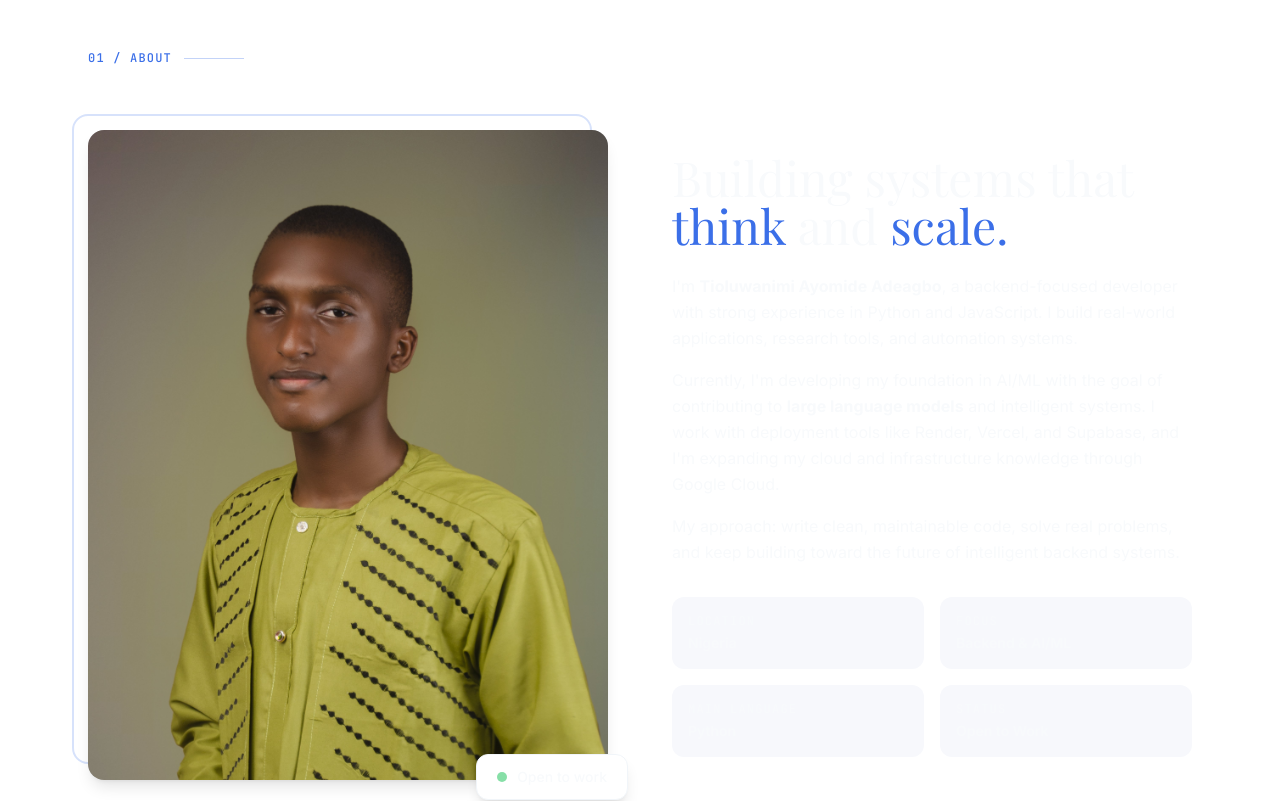
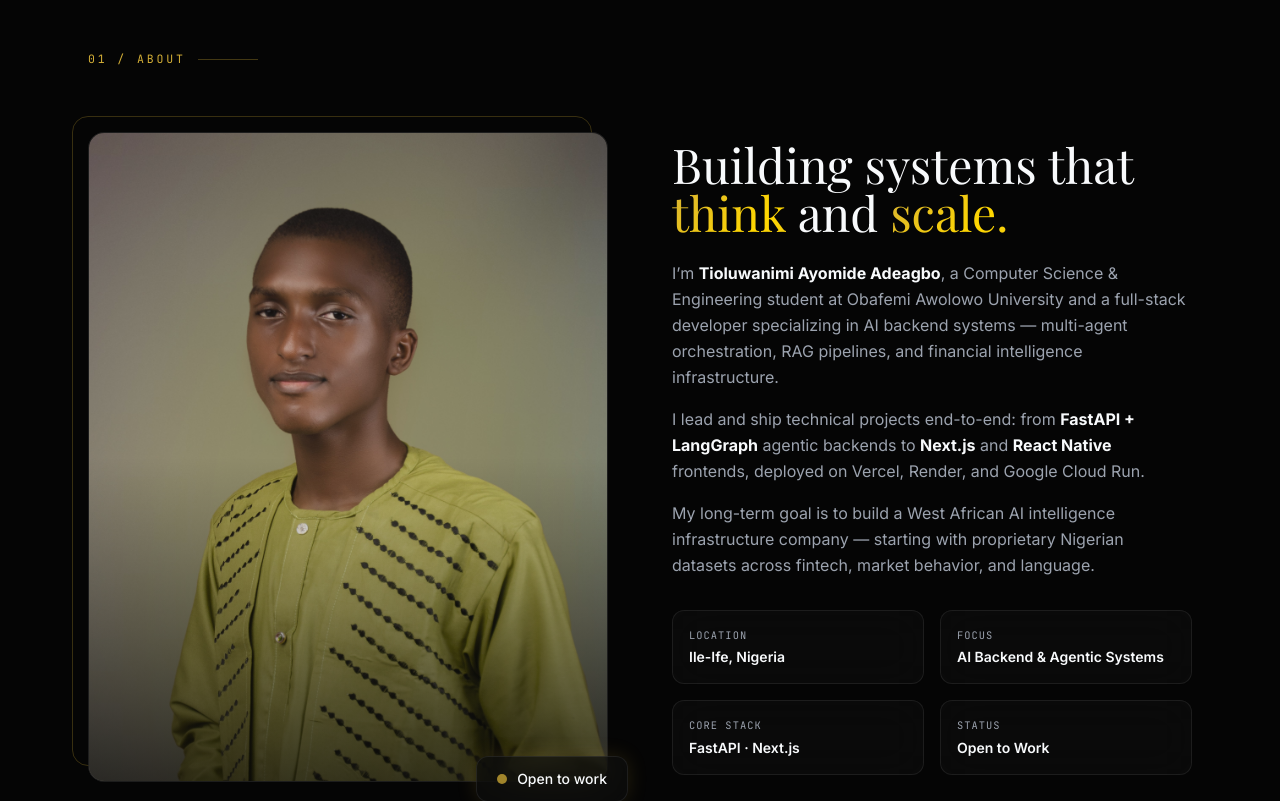
Before and after one commit to Tioluwanim/tioluwanimi-adeagbo-portfollio, a Next.js app: page / in a window 1280 px wide. Shown: the part 940-1741 px from the top of the page. Built offline with nearby package versions, Linux system fonts and the light colour scheme; a web font is replaced by a local one.

Commit message:
Enhance About section layout and text
Refactor About section with improved styling and content.

```diff
--- a/components/About.jsx
+++ b/components/About.jsx
@@ -21,101 +21,74 @@ export default function About() {
   }, [])
 
   return (
-    <section id="about" className="py-28 bg-white">
+    <section id="about" className="relative py-28 z-10">
       <div className="max-w-6xl mx-auto px-6">
-        {/* Section Label */}
         <div className="flex items-center gap-3 mb-16">
-          <span
-            className="font-mono text-xs font-medium tracking-widest uppercase"
-            style={{ color: '#3B6FE8' }}
-          >
-            01 / About
-          </span>
-          <div className="h-px flex-1 max-w-[60px]" style={{ background: '#3B6FE8', opacity: 0.3 }} />
+          <span className="section-label">01 / About</span>
+          <div className="h-px flex-1 max-w-[60px] bg-gold/30" />
         </div>
 
         <div ref={ref} className="reveal grid md:grid-cols-2 gap-16 items-center">
-          {/* Photo */}
           <div className="relative">
-            {/* Decorative frame */}
-            <div
-              className="absolute -top-4 -left-4 w-full h-full rounded-2xl border-2"
-              style={{ borderColor: '#3B6FE8', opacity: 0.2 }}
-            />
-            {/* Profile image placeholder */}
-            <div className="relative w-full aspect-[4/5] rounded-2xl overflow-hidden bg-gradient-to-br from-slate-100 to-slate-200 shadow-lg">
-              {/*
-                DROP YOUR PHOTO: Place your image file as /public/profile.jpg
-                Then uncomment the Image component below and remove the placeholder div
-              */}
-              {
+            <div className="absolute -top-4 -left-4 w-full h-full rounded-2xl border border-gold/25" />
+            <div className="relative w-full aspect-[4/5] rounded-2xl overflow-hidden glass-panel">
               <Image
                 src="/profile.jpg"
                 alt="Tioluwanimi Ayomide Adeagbo"
                 fill
-                className="object-cover"
+                className="object-cover grayscale-[15%] contrast-110"
                 priority
               />
-              }
+              <div className="absolute inset-0 bg-gradient-to-t from-void/70 via-transparent to-transparent" />
             </div>
 
-            {/* Floating badge */}
-            <div
-              className="absolute -bottom-5 -right-5 bg-white rounded-xl px-5 py-3 shadow-lg border border-slate-100"
-            >
+            <div className="absolute -bottom-5 -right-5 glass-panel rounded-xl px-5 py-3 shadow-gold-sm">
               <div className="flex items-center gap-2.5">
-                <div
-                  className="w-2.5 h-2.5 rounded-full animate-pulse"
-                  style={{ background: '#22c55e' }}
-                />
-                <span className="font-body text-sm font-medium text-ink">Open to work</span>
+                <div className="w-2.5 h-2.5 rounded-full bg-gold animate-pulse-slow" />
+                <span className="font-body text-sm font-medium text-obsidian">Open to work</span>
               </div>
             </div>
           </div>
 
-          {/* Text Content */}
           <div>
-            <h2 className="font-display text-4xl lg:text-5xl text-ink mb-6 leading-tight">
-              Building systems that{' '}
-              <span style={{ color: '#3B6FE8' }}>think</span> and{' '}
-              <span style={{ color: '#3B6FE8' }}>scale.</span>
+            <h2 className="font-display text-4xl lg:text-5xl text-obsidian mb-6 leading-tight">
+              Building systems that <span className="text-gold-gradient">think</span> and{' '}
+              <span className="text-gold-gradient">scale.</span>
             </h2>
 
-            <div className="space-y-4 text-subtle font-body text-base leading-relaxed mb-8">
+            <div className="space-y-4 text-mist font-body text-base leading-relaxed mb-8">
               <p>
-                I'm <strong className="text-ink">Tioluwanimi Ayomide Adeagbo</strong>, a
-                backend-focused developer with strong experience in Python and JavaScript. I build
-                real-world applications, research tools, and automation systems.
+                I&rsquo;m <strong className="text-obsidian">Tioluwanimi Ayomide Adeagbo</strong>, a
+                Computer Science &amp; Engineering student at Obafemi Awolowo University and a
+                full-stack developer specializing in AI backend systems — multi-agent
+                orchestration, RAG pipelines, and financial intelligence infrastructure.
               </p>
               <p>
-                Currently, I'm developing my foundation in AI/ML with the goal of contributing to{' '}
-                <strong className="text-ink">large language models</strong> and intelligent systems.
-                I work with deployment tools like Render, Vercel, and Supabase, and I'm expanding my
-                cloud and infrastructure knowledge through Google Cloud.
+                I lead and ship technical projects end-to-end: from{' '}
+                <strong className="text-obsidian">FastAPI + LangGraph</strong> agentic backends to{' '}
+                <strong className="text-obsidian">Next.js</strong> and{' '}
+                <strong className="text-obsidian">React Native</strong> frontends, deployed on
+                Vercel, Render, and Google Cloud Run.
               </p>
               <p>
-                My approach: write clean, maintainable code, solve real problems, and keep building
-                toward the future of intelligent backend systems.
+                My long-term goal is to build a West African AI intelligence infrastructure
+                company — starting with proprietary Nigerian datasets across fintech, market
+                behavior, and language.
               </p>
             </div>
 
-            {/* Quick facts */}
             <div className="grid grid-cols-2 gap-4">
               {[
-                { label: 'Location', value: 'Nigeria' },
-                { label: 'Focus', value: 'Backend & AI/ML' },
-                { label: 'Main Language', value: 'Python' },
+                { label: 'Location', value: 'Ile-Ife, Nigeria' },
+                { label: 'Focus', value: 'AI Backend & Agentic Systems' },
+                { label: 'Core Stack', value: 'FastAPI · Next.js' },
                 { label: 'Status', value: 'Open to Work' },
               ].map((fact) => (
-                <div
-                  key={fact.label}
-                  className="p-4 rounded-xl"
-                  style={{ background: '#F7F8FC' }}
-                >
-                  <div className="font-mono text-xs text-subtle uppercase tracking-widest mb-1">
+                <div key={fact.label} className="p-4 rounded-xl glass-panel">
+                  <div className="font-mono text-[0.65rem] text-mist uppercase tracking-widest mb-1">
                     {fact.label}
                   </div>
-                  <div className="font-body text-sm font-semibold text-ink">{fact.value}</div>
+                  <div className="font-body text-sm font-semibold text-obsidian">{fact.value}</div>
                 </div>
               ))}
             </div>
```
